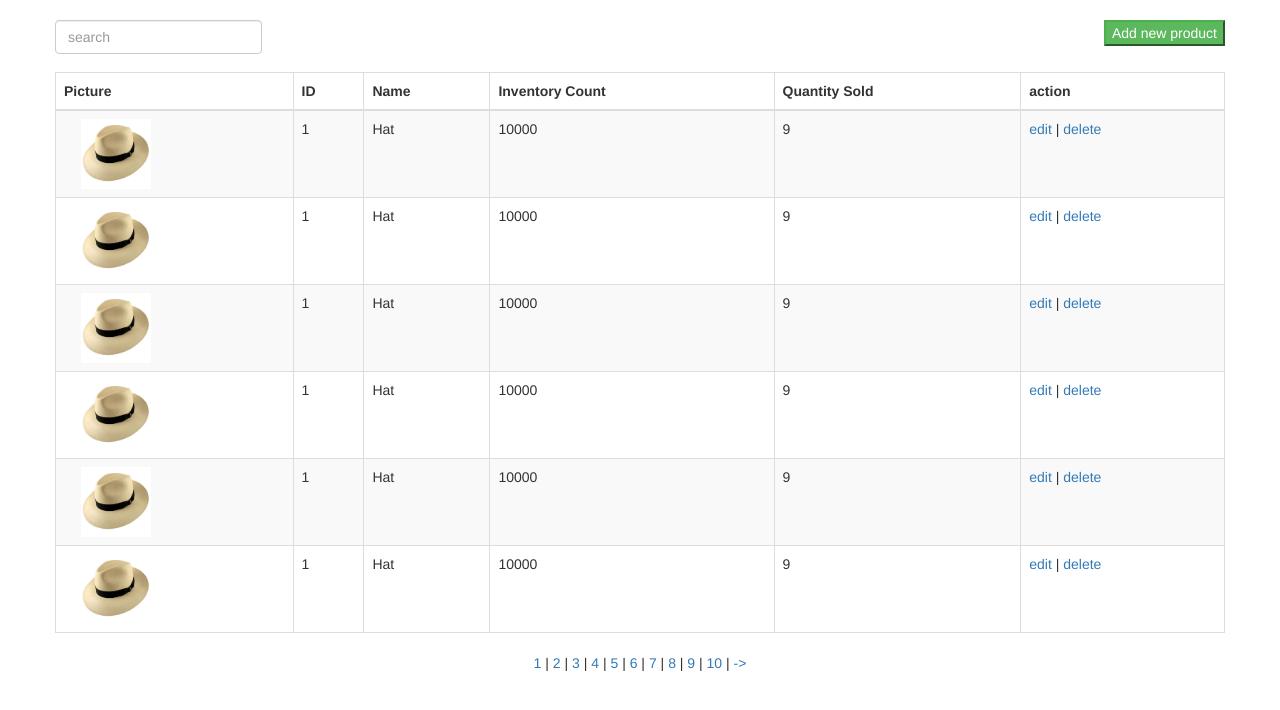
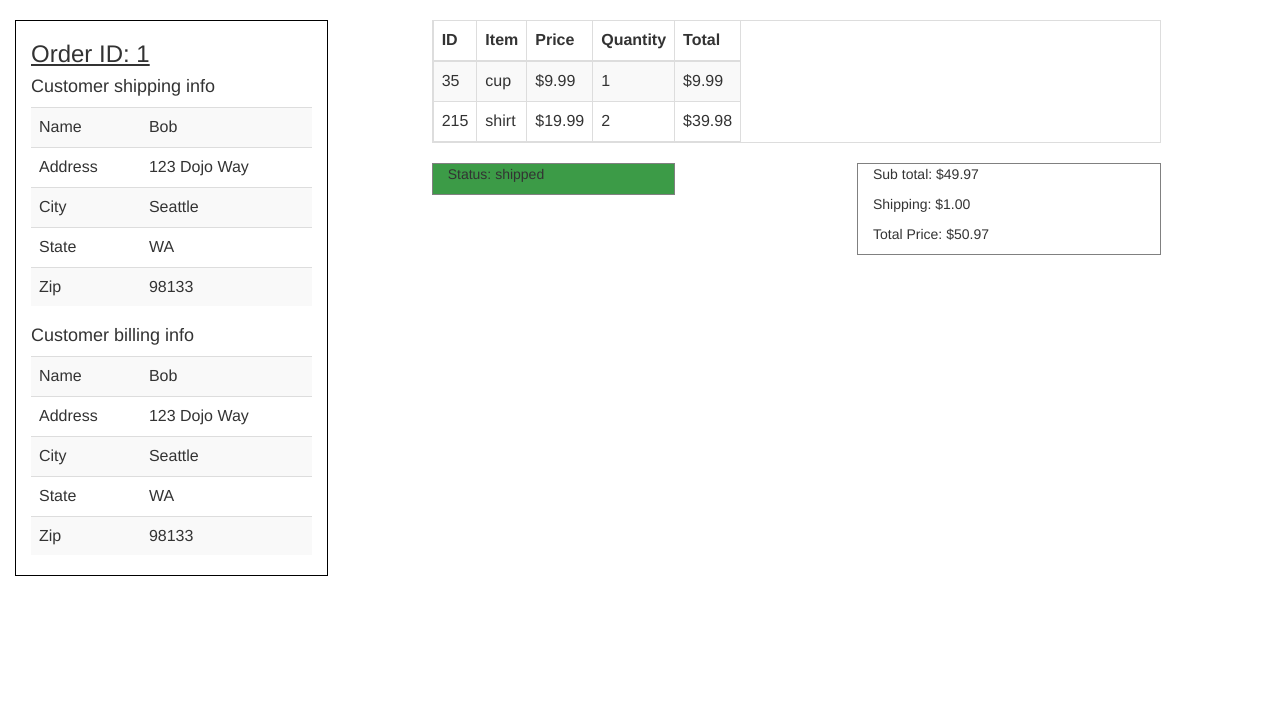
Before and after one commit to srslafazan/ecommerce, a CodeIgniter app: a page that uses application/views/partials/header_red.php in a window 1280 px wide. Shown: the part 52-762 px from the top of the page. Run offline with CodeIgniter, Linux system fonts and the light colour scheme; some libraries are stand-ins or nearby versions.

Commit message:
show page

```diff
--- a/application/controllers/admin.php
+++ b/application/controllers/admin.php
@@ -23,7 +23,7 @@ class Admin extends CI_Controller {
 
     public function show_order()
     {
-        $this->load->view('admin/products');
+        $this->load->view('admin/show');
     }
 
     public function products()
--- /dev/null
+++ b/application/views/admin/show.php
@@ -0,0 +1,137 @@
+<html>
+<head>
+	<title>Orders</title>
+	<title>Home</title>
+	<meta charset="utf-8" />
+	<meta name="description" content="This website is using Twitter Bootstrap"/>
+	<meta name="viewport" content="width=device-width, initial-scale=1">
+	<link rel="stylesheet" type="text/css" href="/assets/bootstrap/css/bootstrap.min.css">
+    <script src="https://ajax.googleapis.com/ajax/libs/jquery/1.11.2/jquery.min.js"></script>
+    <link rel="stylesheet" type="text/css" href="/assets/bootstrap/js/bootstrap.min.js">
+	<link rel="stylesheet" href="//maxcdn.bootstrapcdn.com/font-awesome/4.3.0/css/font-awesome.min.css">
+	<style type="text/css">
+		.customer_info{
+
+
+			border: 1px solid black;
+
+
+		}
+		.order{
+			display: inline-block;
+		}
+		.status{
+			border: 1px solid grey;
+			background-color: #3c9b47;
+		}
+		.total{
+			border: 1px solid grey;
+		}
+
+	</style>
+ </head>
+ <body>
+ 	<?php $this->load->view('partials/header_red'); ?>
+ 	<div class="container-fluid">
+		<div class="row-fluid">
+
+<!-- ========================= Customer Information============================== -->
+
+			<div class="col-sm-3 customer_info">
+				<h3><u>Order ID: 1</u></h3>
+
+				<table class='table table-striped'>
+					<thead>
+						<h4>Customer shipping info</h4>
+					</thead>
+					<tr>
+						<td>Name</td>
+						<td>Bob</td>
+					</tr>
+						<tr>
+						<td>Address</td>
+						<td>123 Dojo Way</td>
+					</tr>
+						<tr>
+						<td>City</td>
+						<td>Seattle</td>
+					</tr>
+						<tr>
+						<td>State</td>
+						<td>WA</td>
+					</tr>
+						<tr>
+						<td>Zip</td>
+						<td>98133</td>
+					</tr>
+				</table>
+				<table class='table table-striped'>
+					<thead>
+						<h4>Customer billing info</h4>
+					</thead>
+					<tr>
+						<td>Name</td>
+						<td>Bob</td>
+					</tr>
+						<tr>
+						<td>Address</td>
+						<td>123 Dojo Way</td>
+					</tr>
+						<tr>
+						<td>City</td>
+						<td>Seattle</td>
+					</tr>
+						<tr>
+						<td>State</td>
+						<td>WA</td>
+					</tr>
+						<tr>
+						<td>Zip</td>
+						<td>98133</td>
+					</tr>
+				</table>
+			</div>  <!-- end of sidebar -->
+
+<!-- ============================== Order Info =====================================-->
+
+			<div class="col-sm-offset-1 col-sm-7">
+				<div class='row'>
+					<table class='table table-bordered table-striped order'>
+						<thead>
+							<th>ID</th>
+							<th>Item</th>
+							<th>Price</th>
+							<th>Quantity</th>
+							<th>Total</th>
+						</thead>
+						<tr>
+							<td>35</td>
+							<td>cup</td>
+							<td>$9.99</td>
+							<td>1</td>
+							<td>$9.99</td>
+						</tr>
+							<tr>
+							<td>215</td>
+							<td>shirt</td>
+							<td>$19.99</td>
+							<td>2</td>
+							<td>$39.98</td>
+						</tr>
+					</table>
+				</div>
+				<div class='row'> <!-- status and shipped -->
+					<div class='col-sm-4 status'>
+						<p>Status: shipped</p>
+					</div>
+					<div class='col-sm-5 pull-right total'>
+						<p>Sub total: $49.97</p>
+						<p>Shipping: $1.00</p>
+						<p>Total Price: $50.97</p>
+					</div>
+				</div><!-- end of status and shipped -->
+			</div> <!-- end of order-info -->
+		</div> <!-- end of row-fluid -->
+	</div>   <!-- end of container -->
+</body>
+</html>
```
Also changed, not shown: application/views/admin/orders.php (+0 -14 lines).
